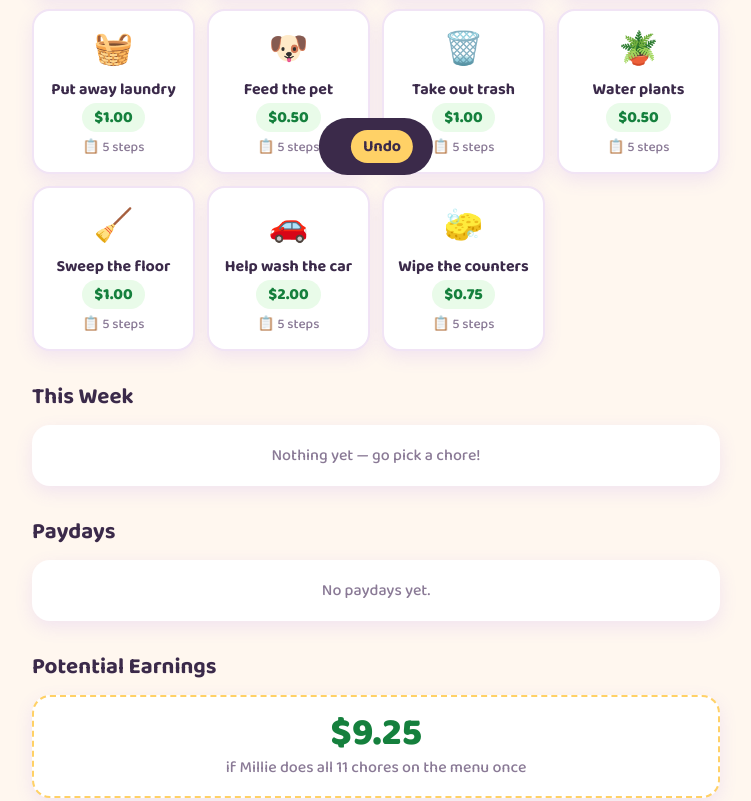
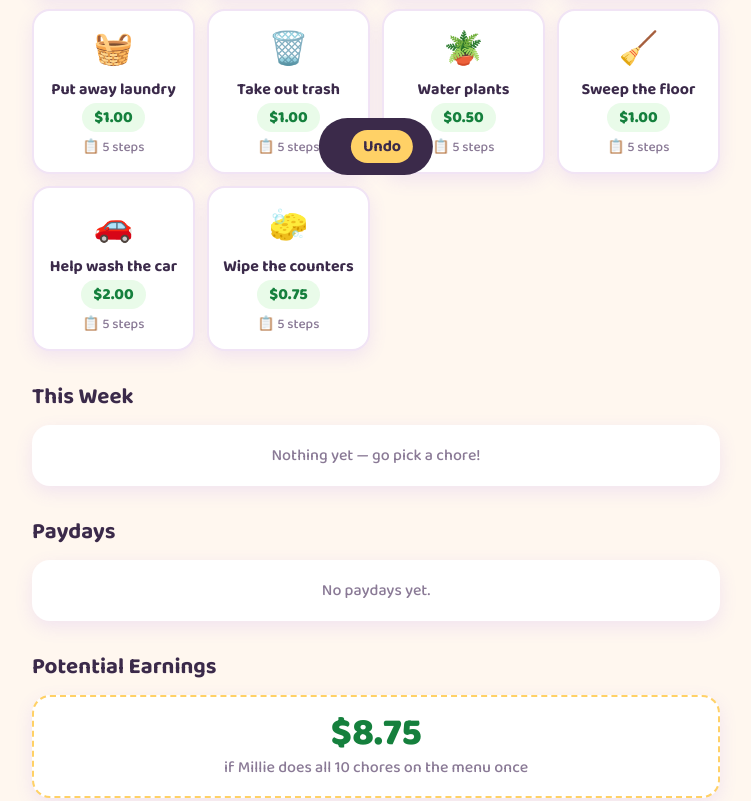
Before and after one commit to AllieMaddox/AllieMaddox.github.io, a plain HTML site: page millie.html in a window 1280 px wide. Shown: the part 721-1522 px from the top of the page, without its empty margins (264-1015 px from the left). Drawn offline with Linux system fonts and the light colour scheme.

Commit message:
Raise Whitaker's chore prices to total $3/week; drop pet chore from starters
Co-Authored-By: Claude Opus 5.5 <noreply@anthropic.com>
Claude-Session: https://claude.ai/code/session_01VFUCksZtAZHjJUtLAUkg5x

```diff
--- a/millie.html
+++ b/millie.html
@@ -5,7 +5,7 @@
 <meta name="viewport" content="width=device-width, initial-scale=1">
 <title>Kids' Chore Chart</title>
 <!-- Change app-version on every update so open pages show the "New version" banner -->
-<meta name="app-version" content="2026-11-22-3">
+<meta name="app-version" content="2026-11-22-4">
 <link rel="preconnect" href="https://fonts.googleapis.com">
 <link href="https://fonts.googleapis.com/css2?family=Baloo+2:wght@500;700;800&display=swap" rel="stylesheet">
 <style>
@@ -287,15 +287,15 @@
   };
 
   var WHITAKER_CHORES = [
-    { id: 'w1', emoji: '🧸', name: 'Pick up toys', price: 0.10, steps: ['Put toys in the toy bin', 'Put stuffed animals on the bed', 'Put books on the shelf'] },
-    { id: 'w2', emoji: '🛏️', name: 'Help make bed', price: 0.10, steps: ['Pull up the blanket', 'Put the pillow at the top', 'Put stuffies on the bed'] },
-    { id: 'w3', emoji: '👕', name: 'Dirty clothes in hamper', price: 0.10, steps: ['Pick up clothes from the floor', 'Put them in the hamper'] },
-    { id: 'w4', emoji: '👟', name: 'Put shoes away', price: 0.10, steps: ['Find your shoes', 'Put them in the shoe spot'] },
-    { id: 'w5', emoji: '🧦', name: 'Match socks', price: 0.10, steps: ['Find two socks that look the same', 'Put them together', 'Make a sock pile'] },
-    { id: 'w6', emoji: '🍽️', name: 'Clear your plate', price: 0.10, steps: ['Carry your plate to the counter', 'Carry your cup', 'Throw your napkin in the trash'] },
-    { id: 'w7', emoji: '🥄', name: 'Napkins and spoons', price: 0.10, steps: ['Put a napkin at each seat', 'Put a spoon on each napkin'] },
-    { id: 'w8', emoji: '🧽', name: 'Wipe the table', price: 0.10, steps: ['Get a damp cloth', 'Wipe up crumbs and spills', 'Put the cloth in the sink'] },
-    { id: 'w9', emoji: '🪴', name: 'Water plants', price: 0.10, steps: ['Fill a small cup with water', 'Pour it slowly on the dirt', 'Put the cup back'] }
+    { id: 'w1', emoji: '🧸', name: 'Pick up toys', price: 0.40, steps: ['Put toys in the toy bin', 'Put stuffed animals on the bed', 'Put books on the shelf'] },
+    { id: 'w2', emoji: '🛏️', name: 'Help make bed', price: 0.40, steps: ['Pull up the blanket', 'Put the pillow at the top', 'Put stuffies on the bed'] },
+    { id: 'w3', emoji: '👕', name: 'Dirty clothes in hamper', price: 0.30, steps: ['Pick up clothes from the floor', 'Put them in the hamper'] },
+    { id: 'w4', emoji: '👟', name: 'Put shoes away', price: 0.30, steps: ['Find your shoes', 'Put them in the shoe spot'] },
+    { id: 'w5', emoji: '🧦', name: 'Match socks', price: 0.30, steps: ['Find two socks that look the same', 'Put them together', 'Make a sock pile'] },
+    { id: 'w6', emoji: '🍽️', name: 'Clear your plate', price: 0.30, steps: ['Carry your plate to the counter', 'Carry your cup', 'Throw your napkin in the trash'] },
+    { id: 'w7', emoji: '🥄', name: 'Napkins and spoons', price: 0.30, steps: ['Put a napkin at each seat', 'Put a spoon on each napkin'] },
+    { id: 'w8', emoji: '🧽', name: 'Wipe the table', price: 0.40, steps: ['Get a damp cloth', 'Wipe up crumbs and spills', 'Put the cloth in the sink'] },
+    { id: 'w9', emoji: '🪴', name: 'Water plants', price: 0.30, steps: ['Fill a small cup with water', 'Pour it slowly on the dirt', 'Put the cup back'] }
   ];
 
   // Older Millie-only data gets these one-time fixes before moving into the new format
@@ -343,7 +343,7 @@
     var root = raw && Array.isArray(raw.kids) && raw.kids.length ? raw : null;
     if (!root) {
       try { legacy = JSON.parse(localStorage.getItem(LEGACY_KEY)); } catch (e) {}
-      if (!(legacy && Array.isArray(legacy.chores))) legacy = { chores: clone(DEFAULT_CHORES), earned: [], payouts: [] };
+      if (!(legacy && Array.isArray(legacy.chores))) legacy = { chores: clone(DEFAULT_CHORES).filter(function (c) { return c.name !== 'Feed the pet'; }), earned: [], payouts: [] };
       legacyMigrate(legacy);
       root = { kids: [{ id: 'millie', name: 'Millie', chores: legacy.chores, earned: legacy.earned || [], payouts: legacy.payouts || [] }], current: 'millie' };
     }
@@ -352,6 +352,17 @@
         root.kids.push({ id: 'whitaker', name: 'Whitaker', chores: clone(WHITAKER_CHORES), earned: [], payouts: [] });
       }
       root.addedWhitaker = true;
+      root.whitakerPrices3 = true; // a brand-new Whitaker already has the $3 prices
+    }
+    // One-time update: raise Whitaker's starter prices so his menu totals $3.00.
+    // Only changes chores still at the old $0.10 starter price.
+    if (!root.whitakerPrices3) {
+      var w = root.kids.find(function (k) { return k.id === 'whitaker'; });
+      if (w) w.chores.forEach(function (c) {
+        var starter = WHITAKER_CHORES.find(function (d) { return d.id === c.id; });
+        if (starter && Math.abs(c.price - 0.10) < 0.001) c.price = starter.price;
+      });
+      root.whitakerPrices3 = true;
     }
     return root;
   }
```
